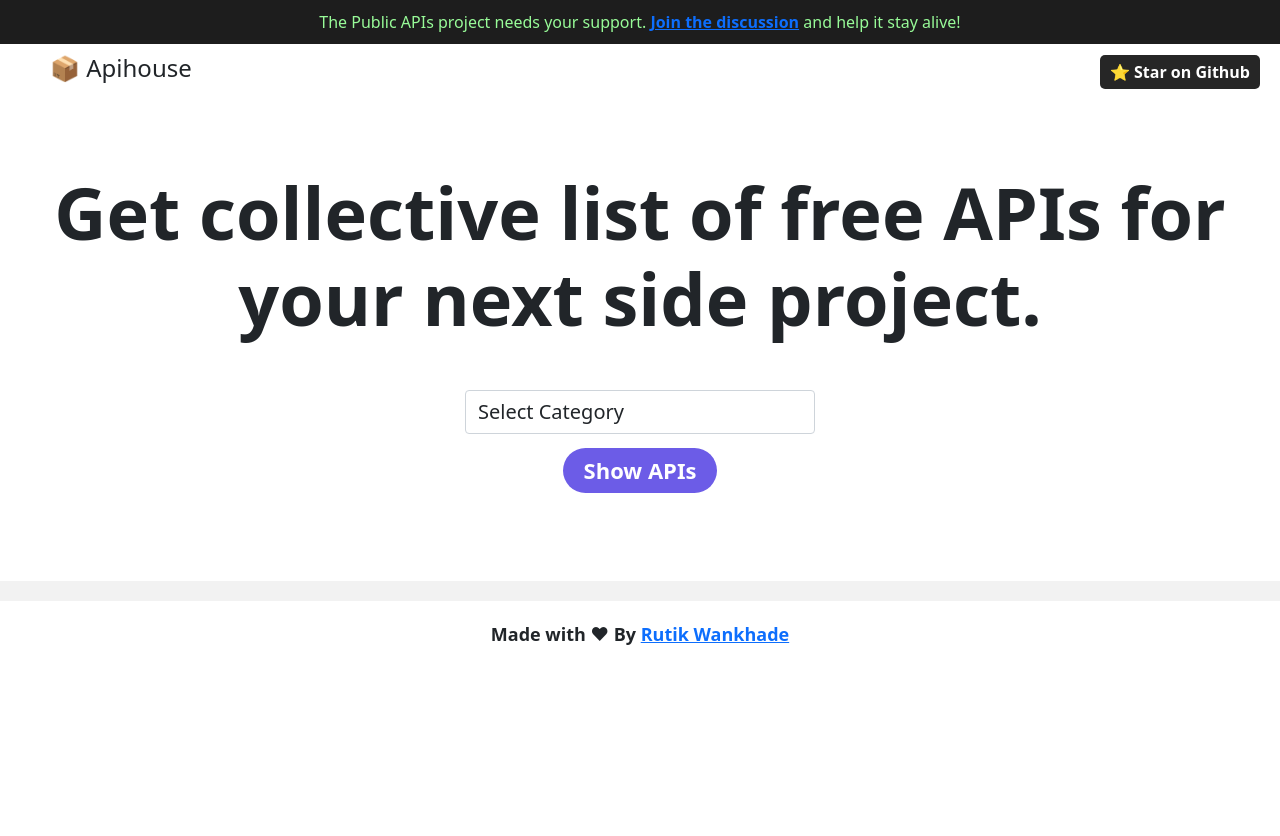
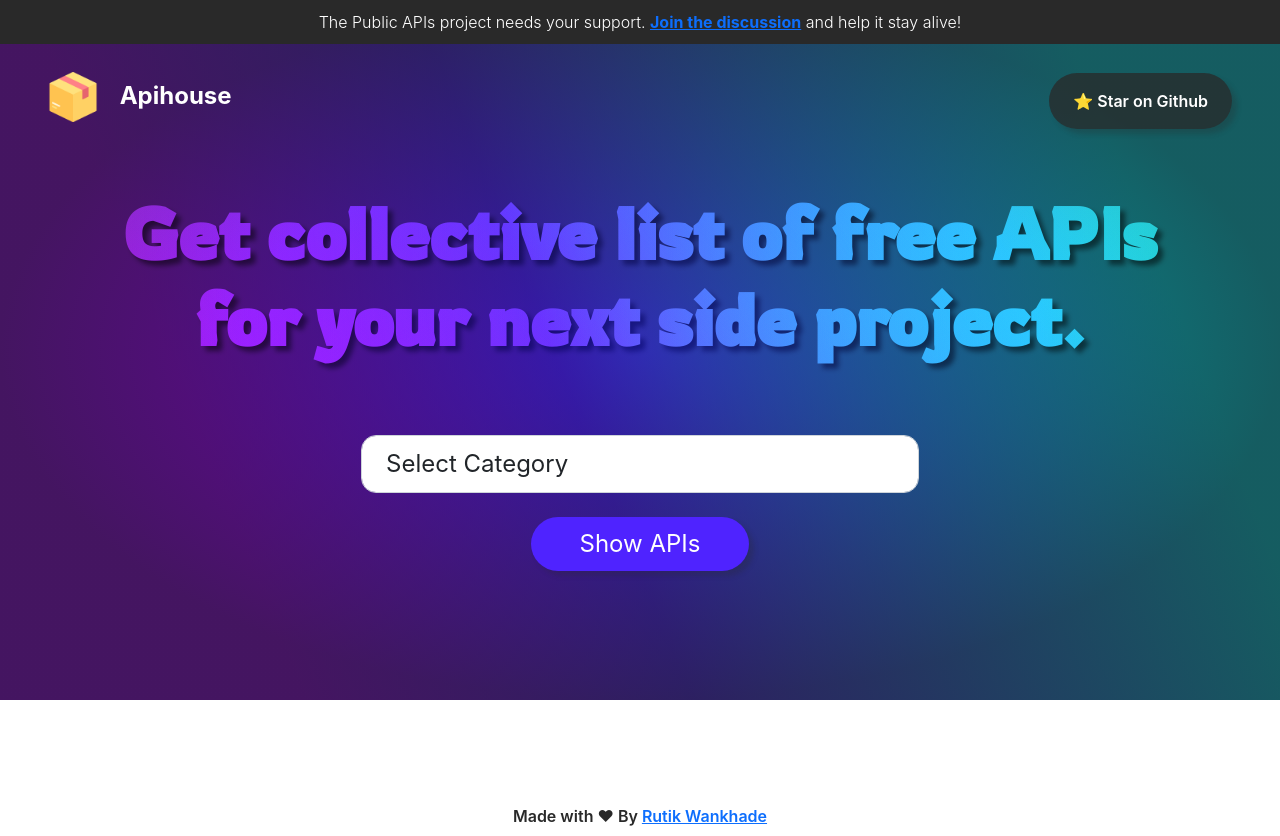
Before and after one commit to rutikwankhade/Apihouse, a website: page index.html in a window 1280 px wide. Before the commit the page ends 800 px from the top, so only its background shows below. Drawn offline with nearby package versions, Linux system fonts and the light colour scheme.

Commit message:
Major changes in UI/UX, design improvement and a bug fixed in script file.

```diff
--- a/app.js
+++ b/app.js
@@ -1,22 +1,25 @@
-let input = document.querySelector('.categories');
-let count = document.querySelector('.count');
-let apiList = document.querySelector('.apis');
-let loaderHTML = document.querySelector('.loader');
-let scrollToTopBtn = document.querySelector('#top');
-document.querySelector('.show-btn').addEventListener('click', getApis);
+let input = document.querySelector(".categories");
+let count = document.querySelector(".count");
+let apiList = document.querySelector(".apis");
+let loaderHTML = document.querySelector(".loader");
+let scrollToTopBtn = document.querySelector("#top");
+let footer = document.querySelector("footer");
+document.querySelector(".show-btn").addEventListener("click", getApis);
 
 const renderLoader = () => {
   let loader = `<div class="spinner-border spinner" role="status"></div>`;
-  loaderHTML.insertAdjacentHTML('beforeend', loader);
-}
+  if (!document.getElementsByClassName("spinner").length > 0){
+    loaderHTML.insertAdjacentHTML("beforeend", loader);
+  }
+};
 
 const clearLoader = () => {
-  let spinner = document.querySelector('.spinner');
+  let spinner = document.querySelector(".spinner");
   if (spinner) {
     spinner.parentElement.removeChild(spinner);
   }
+};
 
-}
 async function getApis() {
   apiList.innerHTML = "";
   count.textContent = "";
@@ -24,14 +27,11 @@ async function getApis() {
 
   renderLoader();
   fetch(`https://api.publicapis.org/entries?category=${category}&https=true`)
-
-    .then(apis => {
+    .then((apis) => {
       data = apis.json();
       return data;
-    }
-    )
-    .then(data => {
-
+    })
+    .then((data) => {
       // console.log(data);
       count.textContent = `${data.count} Apis found`;
 
@@ -39,53 +39,56 @@ async function getApis() {
       // console.log(entries);
       clearLoader();
 
-
-      entries.forEach(el => {
-        if (el.Auth == "")
-          el.Auth = 'No Auth';
+      entries.forEach((el) => {
+        if (el.Auth == "") el.Auth = "No Auth";
 
         displayApi(el);
       });
-      window.scrollBy(0,300);
-
-
+      window.scrollBy(0, 300);
     })
 
-    .catch(error => {
+    .catch((error) => {
       if (error) {
         alert("Sorry, Something went wrong !");
       }
-    })
+    });
 }
 
-
 const displayApi = (el) => {
-
   let markup = `
-        <div class="apibox card " data-aos="fade-up">
-            <h4 class="mt-4">${el.API}</h4>
-            <p class="blue">${el.Description}</p>
-            <p class="float-left">Auth Type : ${el.Auth}</p>
-            <a href=${el.Link} class="btn link float-right" target="_blank" >View</a>
+        <div class=" col-xxl-4 col-md-6 col-12 card p-3" data-aos="fade-up">
+        <div class="card-child text-center local-shadow-2 py-4">
+          <h4 class="text-dark fw-bold m-0 py-3">${el.API}</h4>
+          <p class="fw-light px-4 m-0">${el.Description}</p>
+          <p class="auth fw-bold text-muted m-0 py-1">Auth Type : ${el.Auth}</p>
+          <a href=${el.Link} class="apis-link btn link rounded-pill bg-p mt-4 my-3 local-shadow" target="_blank" >View</a>
+        </div>
         </div>
         `;
 
-  apiList.insertAdjacentHTML('beforeend', markup)
-}
+  apiList.insertAdjacentHTML("beforeend", markup);
+};
 
 //Scroll to top button
 
 let displayScrollBtn = () => {
   let y = window.scrollY;
-  if (y > 200) { scrollToTopBtn.classList.replace("hide", "show") }
-  else { scrollToTopBtn.classList.replace("show", "hide"); }
-}
-window.addEventListener('scroll', displayScrollBtn);
+  if (y > 200) {
+    scrollToTopBtn.classList.replace("hide", "show");
+    footer.style.background = "rgba(41, 41, 41, 1)";
+    footer.style.color = "white";
+  } else {
+    scrollToTopBtn.classList.replace("show", "hide");
+    footer.style.background = "white";
+    footer.style.color = "rgba(41, 41, 41, 1)";
+  }
+};
+window.addEventListener("scroll", displayScrollBtn);
 
-scrollToTopBtn.addEventListener('click', function () {
+scrollToTopBtn.addEventListener("click", function () {
   window.scrollTo({
     top: 0,
     left: 0,
-    behavior: 'smooth'
-  })
+    behavior: "smooth",
+  });
 });
--- a/index.html
+++ b/index.html
@@ -1,132 +1,131 @@
 <!DOCTYPE html>
 <html lang="en">
+
 <head>
   <meta charset="UTF-8" />
   <meta name="viewport" content="width=device-width, initial-scale=1.0" />
 
-    <link
-      href="https://cdn.jsdelivr.net/npm/bootstrap@5.1.3/dist/css/bootstrap.min.css"
-      rel="stylesheet"
-      integrity="sha384-1BmE4kWBq78iYhFldvKuhfTAU6auU8tT94WrHftjDbrCEXSU1oBoqyl2QvZ6jIW3"
-      crossorigin="anonymous"
-    />
+  <link href="https://cdn.jsdelivr.net/npm/bootstrap@5.1.3/dist/css/bootstrap.min.css" rel="stylesheet"
+    integrity="sha384-1BmE4kWBq78iYhFldvKuhfTAU6auU8tT94WrHftjDbrCEXSU1oBoqyl2QvZ6jIW3" crossorigin="anonymous" />
   <link rel="stylesheet" href="style.css" />
   <link rel="stylesheet" href="https://unpkg.com/aos@next/dist/aos.css" />
   <link rel="icon" href="img/favicon.png" />
+
+  <style>
+    @import url("https://fonts.googleapis.com/css2?family=Rowdies&display=swap");
+  </style>
   <!-- Open Graph / Facebook -->
   <meta property="og:type" content="website" />
   <meta property="og:url" content="https://apihouse.vercel.app/" />
-    <meta
-      property="og:title"
-      content="Get collective list of free APIs for your next side project."
-    />
+  <meta property="og:title" content="Get collective list of free APIs for your next side project." />
   <meta property="og:description" content="" />
-    <meta
-      property="og:image"
-      content="https://user-images.githubusercontent.com/47467468/132079037-15f99a49-aa52-45ca-9d4b-50cb941499a3.png"
-    />
+  <meta property="og:image"
+    content="https://user-images.githubusercontent.com/47467468/132079037-15f99a49-aa52-45ca-9d4b-50cb941499a3.png" />
 
   <title>Apihouse</title>
 </head>
+
 <body>
   <nav class="">
-      <div class="alert-msg text-center" role="alert">
+    <div class="alert-msg text-center fixed-top container-fluid text-white fw-light" role="alert">
       The Public APIs project needs your support.
-        <a
-          class="fw-bold"
-          href="https://github.com/public-apis/public-apis/issues/3104"
-          target="_blank"
-          >Join the discussion</a
-        >
+      <a class="fw-bold" href="https://github.com/public-apis/public-apis/issues/3104" target="_blank">Join the
+        discussion</a>
       and help it stay alive!
-      </div>
-      <div class="navbar flex">
-        <h4>📦 Apihouse</h4>
-        <a
-          href="https://github.com/rutikwankhade/Apihouse"
-          target="_blank"
-          class="star-btn"
-          >⭐ Star on Github</a
-        >
     </div>
   </nav>
 
-    <div class="flex flex-col justify-content-center">
-      <div class="main input-data text-center">
-        <h1 class="fw-bold display-2 my-5">
+  <div class="intro">
+    <div class="background-filter position-absolute"></div>
+    <div class="main-content pt-5 d-flex flex-column justify-content-between align-items-center">
+      <div class="navbar flex py-4 px-5 container-fluid">
+        <h4 class="fw-bold text-white brand-box">
+          <img src="img/favicon.png" class="brand-icon me-3" alt="" />
+          Apihouse
+        </h4>
+        <a href="https://github.com/rutikwankhade/Apihouse" target="_blank" class="star-btn px-4 py-3 rounded-pill bg-d local-shadow text-white">⭐ Star on Github</a>
+      </div>
+
+      <div class="main container-fluid input-data text-center">
+        <h1 class="fw-bold display-2 text-center container py-3 text-white" id="intro-word">
           Get collective list of free APIs for your next side project.
         </h1>
 
         <div class="flex flex-row">
-          <select class="form-control categories">
-            <option>Select Category</option>
-
-            <option>Animals</option>
-            <option>Anime</option>
-            <option>Anti-Malware</option>
-            <option>Art</option>
-            <option>Books</option>
-            <option>Business</option>
-            <option>Calendar</option>
-            <option>Cloud Storage</option>
-            <option>Continuous Integration</option>
-            <option>Cryptocurrency</option>
-            <option>Currency Exchange</option>
-            <option>Data Validation</option>
-            <option>Development</option>
-            <option>Dictionaries</option>
-            <option>Environment</option>
-            <option>Events</option>
-            <option>Finance</option>
-            <option>Food</option>
-            <option>Games</option>
-            <option>Geocoding</option>
-            <option>Government</option>
-            <option>Health</option>
-            <option>Jobs</option>
-            <option>Machine Learning</option>
-            <option>Music</option>
-            <option>News</option>
-            <option>Open Data</option>
-            <option>Open Source Projects</option>
-            <option>Patent</option>
-            <option>Personality</option>
-            <option>Photography</option>
-            <option>Productivity</option>
-            <option>Science</option>
-            <option>Security</option>
-            <option>Shopping</option>
-            <option>Social</option>
-            <option>Sports</option>
-            <option>Test Data</option>
-            <option>Text Analysis</option>
-            <option>Tracking</option>
-            <option>Transportation</option>
-            <option>URL Shorteners</option>
-            <option>Vehicle</option>
-            <option>Video</option>
-            <option>Weather</option>
+          <div class="input-container py-5 pb-4 container">
+            <select class="form-control categories px-4 fs-4" name="apis-type">
+              <div class="select"></div>
+              <option value="Select option" selected>Select Category</option>
+              <option value="Animals">Animals</option>
+              <option value="Anime">Anime</option>
+              <option value="Anti-Malware">Anti-Malware</option>
+              <option value="Art">Art</option>
+              <option value="Books">Books</option>
+              <option value="Business">Business</option>
+              <option value="Calendar">Calendar</option>
+              <option value="cloud Storage">Cloud Storage</option>
+              <option value="Continuous Integration">Continuous Integration</option>
+              <option value="Cryptocurrency">Cryptocurrency</option>
+              <option value="Currency Exchange">Currency Exchange</option>
+              <option value="Data Validation">Data Validation</option>
+              <option value="Development">Development</option>
+              <option value="Dictionaries">Dictionaries</option>
+              <option value="Environment">Environment</option>
+              <option value="Events">Events</option>
+              <option value="Finance">Finance</option>
+              <option value="Food">Food</option>
+              <option value="Games">Games</option>
+              <option value="Geocoding">Geocoding</option>
+              <option value="Government">Government</option>
+              <option value="Health">Health</option>
+              <option value="Jobs">Jobs</option>
+              <option value="Machine Learning">Machine Learning</option>
+              <option value="Music">Music</option>
+              <option value="News">News</option>
+              <option value="Open Data">Open Data</option>
+              <option value="open Source project">Open Source Projects</option>
+              <option value="Patent">Patent</option>
+              <option value="Personality">Personality</option>
+              <option value="Photography">Photography</option>
+              <option value="Productivity">Productivity</option>
+              <option value="Science">Science</option>
+              <option value="Security">Security</option>
+              <option value="Shopping">Shopping</option>
+              <option value="Social">Social</option>
+              <option value="Sports">Sports</option>
+              <option value="Test Data">Test Data</option>
+              <option value="text Analysis">Text Analysis</option>
+              <option value="Tracking">Tracking</option>
+              <option value="Transportation">Transportation</option>
+              <option value="URL Shorteners">URL Shorteners</option>
+              <option value="Vehicle">Vehicle</option>
+              <option value="Video">Video</option>
+              <option value="Weather">Weather</option>
             </select>
-
-          <button type="button" class="btn show-btn">Show APIs</button>
+          </div>
+          <button type="button" class="btn show-btn px-5 py-2 local-shadow bg-p rounded-pill text-white fs-4">Show APIs</button>
         </div>
 
-        <h5 class="count mt-4"></h5>
+        <h5 class="count py-5"></h5>
         <div class="text-center loader"></div>
       </div>
     </div>
+  </div>
 
-    <div class="apis"></div>
+  <div class="content-area d-flex flex-column justify-content-between align-items-center">
+    <div class="apis pt-5 px-0 container d-flex flex-row justify-content-center"></div>
     <img src="img/up-arrow.png" class="up-arrow hide" id="top" />
 
-    <footer class="bottom">
+    <footer class="bottom py-2 text-center mt-5">
       Made with &#10084; By
       <a href="https://rutikwankhade.dev" target="_blank">Rutik Wankhade</a>
     </footer>
+  </div>
 </body>
 <script src="app.js"></script>
 <script src="https://unpkg.com/aos@next/dist/aos.js"></script>
 <script>
   AOS.init();
 </script>
+
 </html>
--- a/style.css
+++ b/style.css
@@ -1,7 +1,84 @@
+:root {
+  --color-p: #4f23ff;
+  --color-p-hover: #2400b6;
+  --color-dark: rgba(41, 41, 41, 1);
+  --color-light: white;
+}
+
+* {
+  margin: 0;
+  padding: 0;
+  box-sizing: border-box;
+  text-decoration: none;
+  font-family: -apple-system, BlinkMacSystemFont, "Segoe UI", Roboto, Oxygen,
+    Ubuntu, Cantarell, "Open Sans", "Helvetica Neue", sans-serif !important;
+  transition: 0.3s;
+  font-size: 16px;
+}
+
+body {
+  width: 100%;
+  height: 100vh;
+  overflow-y: auto;
+  overflow-x: hidden;
+}
+
+.color-p {
+  color: var(--color-p) !important;
+}
+
+.bg-p {
+  background-color: var(--color-p) !important;
+}
+
+.bg-p:hover {
+  background-color: var(--color-p-hover) !important;
+}
+
+img {
+  object-fit: cover;
+}
+
+.local-shadow {
+  box-shadow: 5px 5px 5px rgba(41, 41, 41, 0.25);
+}
+
+.local-shadow-2 {
+  box-shadow: 0px 0px 15px rgba(41, 41, 41, 0.05);
+}
+
+.local-shadow-2:hover {
+  box-shadow: 0px 0px 15px rgba(41, 41, 41, 0.1);
+}
+
 .alert-msg {
-    background-color: #1d1d1d;
-    color: palegreen;
+    background-color: var(--color-dark);
   padding: 10px;
+}
+
+.brand-icon {
+  width: 50px;
+  height: auto;
+}
+
+.intro {
+  min-height: 700px;
+  height: 80vh;
+  background: linear-gradient(
+    248.41deg,
+    #00f0ff 14.5%,
+    #4f23ff 55.64%,
+    #9e00ff 80.41%
+  );
+  position: relative;
+  width: 100%;
+}
+
+#intro-word {
+  font-family: "Rowdies", cursive !important;
+  mix-blend-mode: overlay;
+  text-shadow: 5px 5px 5px rgba(41, 41, 41, 0.75);
+  width: 100%;
 }
 
 .navbar {
@@ -9,93 +86,76 @@
   margin-top: 0;
 }
 
-.star-btn {
-    background-color: #262626;
-    padding: 5px 10px 5px 10px;
-    color: #ffffff;
-    border-radius: 5px;
-    font-weight: 600;
-    margin-left: auto;
-    margin-right: 10px;
-    text-decoration: none;
+.bg-d {
+  background-color: rgba(41, 41, 41, 0.75) !important;
 }
 
-.star-btn:hover {
-    color: #ffffff;
-    text-decoration: none;
-    background-color: #1a1a1a;
-
+.bg-d:hover {
+  background-color: var(--color-dark) !important;
 }
 
+.background-filter {
+  width: 100%;
+  height: 100%;
+  background: radial-gradient(
+    50% 50% at 50% 50%,
+    rgba(0, 0, 0, .3) 0%,
+    rgba(30, 30, 30, .7) 100%
+  );
+}
+
+.star-btn {
+  margin-left: auto;
+  font-weight: 600;
+  text-decoration: none !important;
+}
 
 .main {
   margin: 30px;
   padding: 20px;
 }
 
-.hero {
-    width: auto;
-    height: auto;
-}
-
-
-
-.show-btn {
-    background-color: #6c5ce7;
-    color: #ffffff;
-    display: inline;
-    font-size: 22px;
-    border-radius: 50px;
-    padding: 5px 20px 5px 20px;
-    margin: 14px;
-    font-weight: 600;
+.main-content {
+  position: relative;
+  height: 100%;
 }
 
 .show-btn:hover {
-    background-color: #4b37e1;
-    color: #ffffff;
+  background-color: var(--color-p-hover);
+  color: var(--color-light);
 }
-
-
 
 .input-data {
   margin-top: 0px;
 }
 
 select {
-    max-width: 350px;
+  min-width: 300px;
+  max-width: 50%;
   margin: auto;
+  border: none;
+  border-radius: 15px !important;
+  position: relative;
+  padding: 10px 0 !important;
 }
 
-.categories {
-    font-size: 20px;
+option {
+  border-radius: 10px;
 }
 
 .apis {
-    background-color: #f2f2f2;
-    display: flex;
-    flex-direction: row;
   flex-wrap: wrap;
-    padding: 10px;
 }
 
 .apibox {
   margin: auto;
-    padding: 0px 0px 10px 0px;
   margin-top: 15px;
   height: auto;
-    width: 300px;
+  width: calc(100% / 4);
   text-align: center;
-    box-shadow: 6px 6px 10px #ccb3ff;
   align-items: center;
-    border-top: 4px solid #6c5ce7;
-    border-radius: 8px;
-}
-
-.blue {
-    color: #6c5ce7;
-    margin-left: 20px;
-    margin-right: 20px;
+  border-radius: 10px;
+  border: 0;
 }
 
 .link {
@@ -108,6 +168,14 @@ select {
 .link:hover {
   color: #ffffff;
   background-color: #ff4dff;
+}
+
+.card {
+  border: none;
+}
+
+.card-child {
+  border-radius: 10px;
 }
 
 .up-arrow {
@@ -129,11 +197,7 @@ select {
 }
 
 footer {
-    text-align: center;
-    background-color: #ffffff;
-    padding: 20px;
-    font-size: 18px;
-    bottom: 0;
+  width: 100%;
   font-weight: 600;
 }
 
@@ -142,39 +206,45 @@ footer {
   width: 30px;
 }
 
-@media only screen and (min-width:1200px) {
-    .navbar {
-        padding-left: 50px;
-    }
-
-    .desc {
-        font-size: 40px;
-        margin: 20px;
-    }
-
-    .hero {
-        width: 600px;
-        height: 400px;
-    }
-
-    .content {
-        flex-direction: row;
-        justify-content: center;
-        align-items: center;
-    }
-
-    .apis {
-        justify-content: center;
-        padding-left: 150px;
-        padding-right: 150px;
-    }
-
-    .apibox {
-        margin: 20px;
-    }
-
+@media only screen and (min-width: 1200px) {
   .up-arrow {
     height: 60px;
     width: 60px;
   }
 }
+
+@media screen and (max-width: 600px) {
+  * {
+    font-size: 16px;
+  }
+
+  .alert-msg {
+    font-size: 12px;
+    margin: 0 !important;
+    width: 100vw !important;
+  }
+
+  .navbar {
+    padding: 25px !important;
+    margin-top: 1rem;
+  }
+
+  .brand-box {
+    font-size: 1rem;
+  }
+
+  .brand-icon {
+    width: 35px;
+    margin-right: 5px !important;
+  }
+
+  .star-btn {
+    padding: 8px 15px !important;
+    font-size: 16px;
+    font-weight: lighter;
+  }
+
+  .show-btn {
+    font-size: 1rem !important;
+  }
+}
```
Lines whose indentation alone changed are shown as unchanged.
